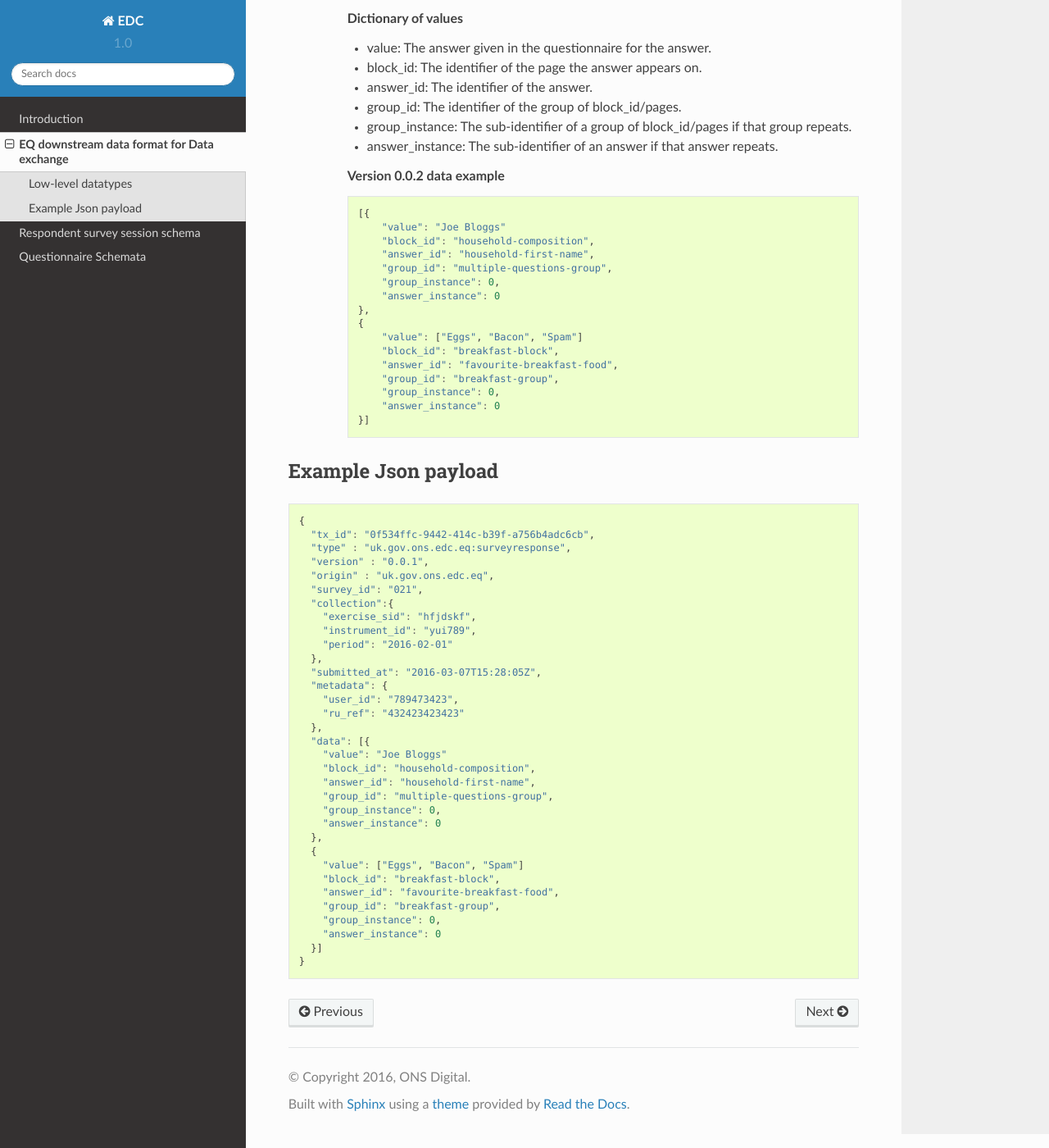
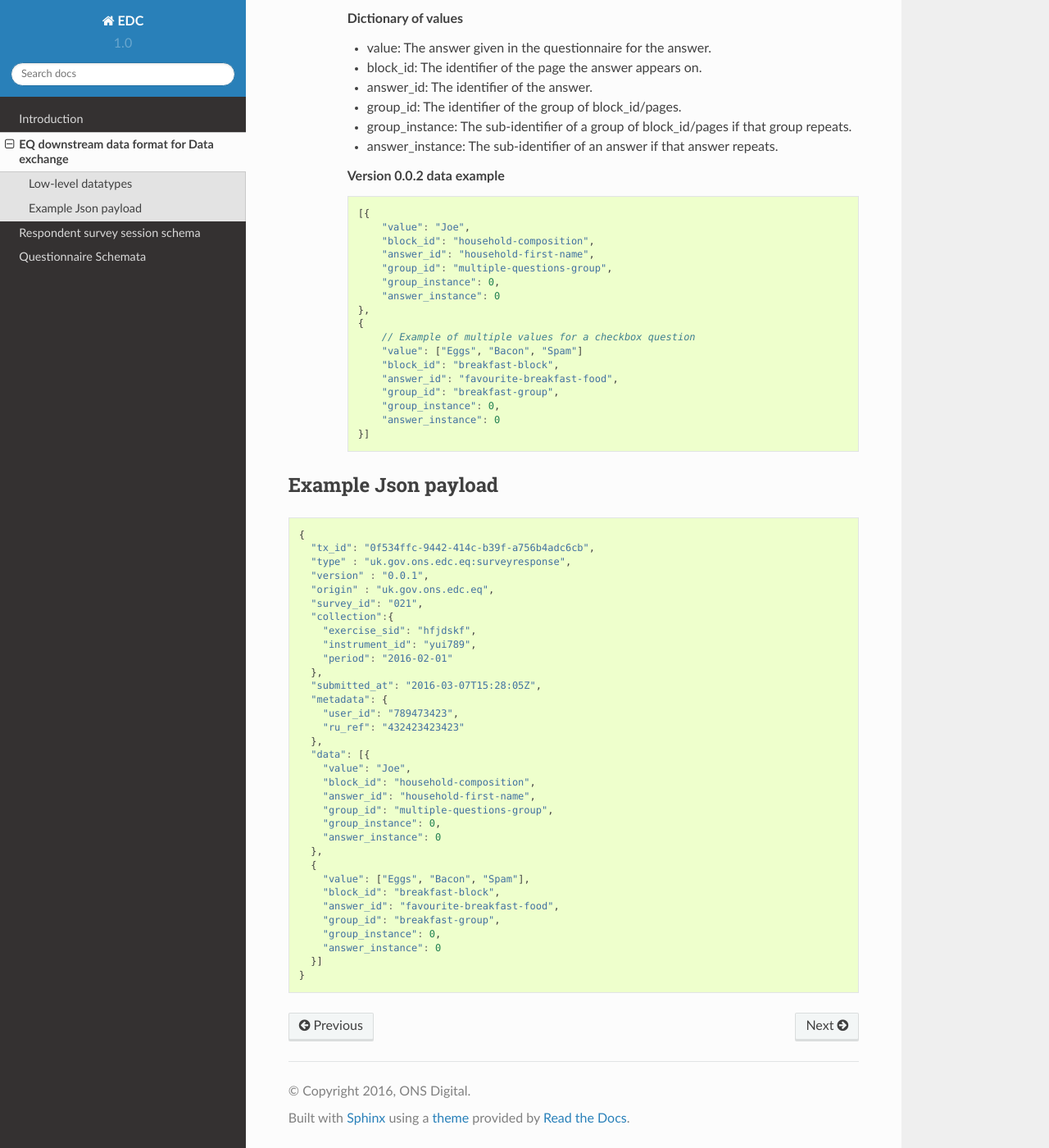
Before and after one commit to ONSdigital/ons-schema-definitions, a Sphinx documentation site: the page built from docs/dx-eq.rst, in a window 1280 px wide and 1400 px high, scrolled down 2081 px. Shown: the whole window at 82% size. Built offline with Sphinx 7.4.7 and the Read the Docs theme 2.0.0, drawn with Linux system fonts in a browser that asks for light colours.

Commit message:
Fix missing comma and clarify checkbox example

```diff
--- a/docs/dx-eq.rst
+++ b/docs/dx-eq.rst
@@ -86,7 +86,7 @@ Schema definition
         .. code-block:: javascript
 
             [{
-                "value": "Joe Bloggs"
+                "value": "Joe",
                 "block_id": "household-composition",
                 "answer_id": "household-first-name",
                 "group_id": "multiple-questions-group",
@@ -94,6 +94,7 @@ Schema definition
                 "answer_instance": 0
             },
             {
+                // Example of multiple values for a checkbox question
                 "value": ["Eggs", "Bacon", "Spam"]
                 "block_id": "breakfast-block",
                 "answer_id": "favourite-breakfast-food",
@@ -127,7 +128,7 @@ Example Json payload
         "ru_ref": "432423423423"
       },
       "data": [{
-        "value": "Joe Bloggs"
+        "value": "Joe",
         "block_id": "household-composition",
         "answer_id": "household-first-name",
         "group_id": "multiple-questions-group",
@@ -135,7 +136,7 @@ Example Json payload
         "answer_instance": 0
       },
       {
-        "value": ["Eggs", "Bacon", "Spam"]
+        "value": ["Eggs", "Bacon", "Spam"],
         "block_id": "breakfast-block",
         "answer_id": "favourite-breakfast-food",
         "group_id": "breakfast-group",
```
